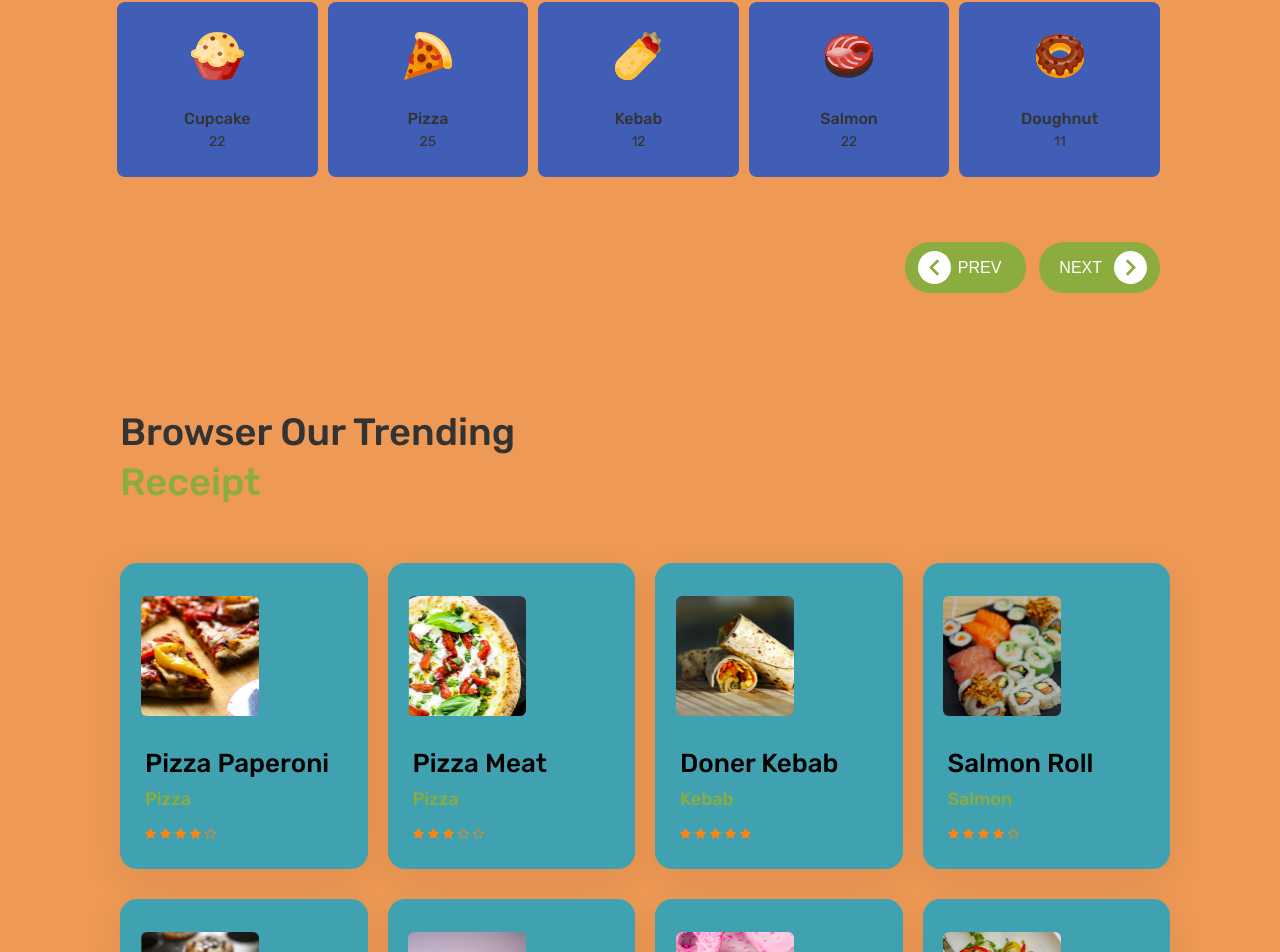
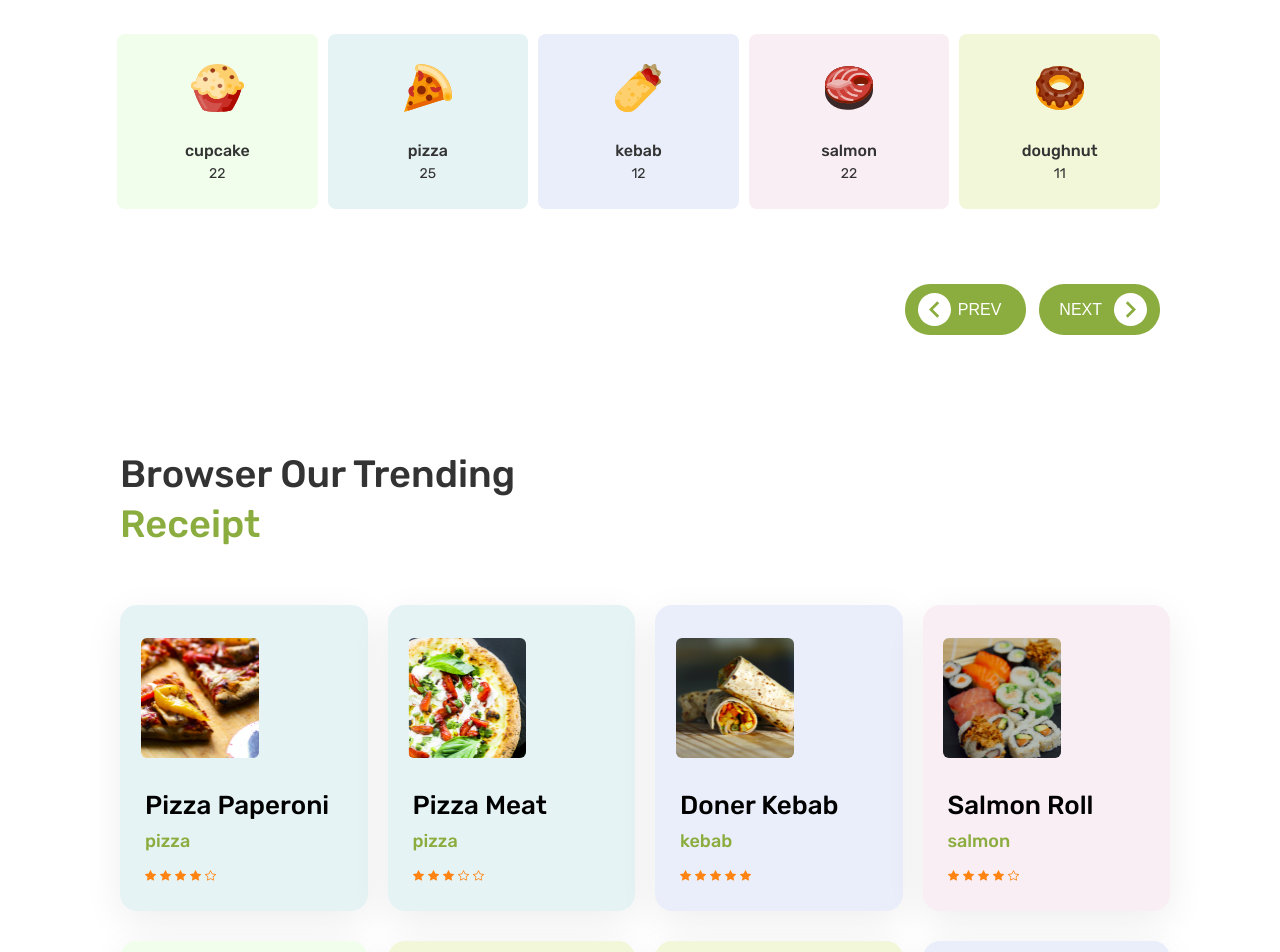
Before and after one commit to tian-1800/semele, a React (Create React App) app: page / in a window 1280 px wide. Shown: the part 704-1656 px from the top of the page. Built offline with nearby package versions, Linux system fonts and the light colour scheme.

Commit message:
desktop landing doooonee

```diff
--- a/src/App.css
+++ b/src/App.css
@@ -6,7 +6,6 @@
 
 body {
   font-family: "Rubik", sans-serif;
-  background-color: #e95;
 }
 
 a {
@@ -29,6 +28,7 @@ footer {
   color: #fff;
   display: flex;
   align-items: center;
+  cursor: pointer;
 }
 .btn__masuk {
   justify-content: center;
@@ -154,6 +154,7 @@ footer {
   font-weight: 500;
   line-height: 3.125rem;
   color: #333333;
+  margin-bottom: 2.61125rem;
 }
 .category__title-green {
   color: #8bac3e;
@@ -162,7 +163,7 @@ footer {
   display: flex;
   gap: 0.625rem;
   height: 13.4375rem;
-  align-items: center;
+  align-items: flex-start;
   padding: 0.625rem 0;
   margin-bottom: 2.8125rem;
 }
@@ -173,7 +174,10 @@ footer {
   height: 10.9375rem;
   padding: 1.875rem 0;
   border-radius: 0.5rem;
-  background-color: #405eb6;
+  transition: all 0.2s ease-in-out;
+}
+.category__item:hover {
+  height: 14.375rem;
 }
 .category__item-icon {
   height: 3rem;
@@ -223,14 +227,14 @@ footer {
 .trending__container {
   display: grid;
   grid-template-columns: repeat(4, 1fr);
-  grid-template-rows: repeat(2, 19.125rem);
+  grid-template-rows: repeat(2, auto);
   gap: 1.875rem 1.25rem;
   margin-bottom: 4.25rem;
 }
 .trending__item {
-  background-color: #40a2b1;
   border-radius: 1.0625rem;
   box-shadow: 0px 11px 39px rgba(0, 0, 0, 0.07);
+  padding-bottom: 1.875rem;
 }
 .trending__item-img {
   width: 7.384375rem;
@@ -265,6 +269,26 @@ footer {
   display: flex;
   align-items: center;
   justify-content: center;
+}
+
+.cupcake {
+  background-color: #f0feeb;
+}
+
+.pizza {
+  background-color: #e6f3f5;
+}
+
+.kebab {
+  background-color: #eaeefa;
+}
+
+.doughnut {
+  background-color: #f3f7d9;
+}
+
+.salmon {
+  background-color: #f9eef3;
 }
 
 .bottom-nav {
@@ -340,6 +364,7 @@ footer {
 .bottom-nav__form-input {
   line-height: 1.5rem;
   width: 8rem;
+  border: none;
 }
 .bottom-nav__form-btn {
   position: absolute;
--- a/src/components/Category.jsx
+++ b/src/components/Category.jsx
@@ -8,11 +8,11 @@ import salmon from "../icons/salmon.svg";
 
 const Category = () => {
   const categories = [
-    { name: "Cupcake", img: cupcake, items: 22 },
-    { name: "Pizza", img: pizza, items: 25 },
-    { name: "Kebab", img: kebab, items: 12 },
-    { name: "Salmon", img: salmon, items: 22 },
-    { name: "Doughnut", img: doughnut, items: 11 },
+    { name: "cupcake", img: cupcake, items: 22 },
+    { name: "pizza", img: pizza, items: 25 },
+    { name: "kebab", img: kebab, items: 12 },
+    { name: "salmon", img: salmon, items: 22 },
+    { name: "doughnut", img: doughnut, items: 11 },
   ];
 
   return (
@@ -25,7 +25,7 @@ const Category = () => {
         {categories.map((category) => {
           const { name, img, items } = category;
           return (
-            <div className="category__item">
+            <div className={`category__item ${name}`}>
               <img src={img} alt="" className="category__item-icon" />
               <p className="category__item-name">{name}</p>
               <p className="category__item-items">{items}</p>
--- a/src/components/Trending.jsx
+++ b/src/components/Trending.jsx
@@ -12,24 +12,24 @@ import salmonRoll from "../img/salmon-roll.png";
 
 const Trending = () => {
   const receipt = [
-    { img: pizzaPaperoni, name: "Pizza Paperoni", category: "Pizza", stars: 4 },
-    { img: pizzaMeat, name: "Pizza Meat", category: "Pizza", stars: 3 },
-    { img: donerKebab, name: "Doner Kebab", category: "Kebab", stars: 5 },
-    { img: salmonRoll, name: "Salmon Roll", category: "Salmon", stars: 4 },
-    { img: cupcakeChoco, name: "Cupcake Choco", category: "Cupcake", stars: 4 },
+    { img: pizzaPaperoni, name: "Pizza Paperoni", category: "pizza", stars: 4 },
+    { img: pizzaMeat, name: "Pizza Meat", category: "pizza", stars: 3 },
+    { img: donerKebab, name: "Doner Kebab", category: "kebab", stars: 5 },
+    { img: salmonRoll, name: "Salmon Roll", category: "salmon", stars: 4 },
+    { img: cupcakeChoco, name: "Cupcake Choco", category: "cupcake", stars: 4 },
     {
       img: doughnutMilk,
       name: "Doughnut Milk",
-      category: "Doughnut",
+      category: "doughnut",
       stars: 5,
     },
     {
       img: doughnutUnicorn,
       name: "Doughnut Unicorn",
-      category: "Doughnut",
+      category: "doughnut",
       stars: 4,
     },
-    { img: kathiKebab, name: "Kathi Kebab", category: "Kebab", stars: 4 },
+    { img: kathiKebab, name: "Kathi Kebab", category: "kebab", stars: 4 },
   ];
 
   return (
@@ -42,7 +42,7 @@ const Trending = () => {
         {receipt.map((item) => {
           const { img, name, category, stars } = item;
           return (
-            <div className="trending__item">
+            <div className={`trending__item ${category}`}>
               <img src={img} alt={name} className="trending__item-img" />
               <div className="trending__item-detail">
                 <p className="trending__item-name">{name}</p>
--- a/src/scss/App.scss
+++ b/src/scss/App.scss
@@ -2,6 +2,5 @@
 @import "_global";
 @import "_navbar";
 @import "_hero";
-@import "_category";
-@import "_trending";
+@import "_category-trending";
 @import "_bottom-nav";
--- a/src/scss/__bottom-nav.scss
+++ b/src/scss/__bottom-nav.scss
@@ -81,6 +81,7 @@
     &-input {
       line-height: 1.5rem;
       width: 8rem;
+      border: none;
     }
 
     &-btn {
--- /dev/null
+++ b/src/scss/__category-trending.scss
@@ -0,0 +1,166 @@
+.category {
+  padding: 4.01375rem 7.5rem 3.125rem 7.3125rem;
+
+  &__title {
+    font-size: 2.375rem;
+    font-weight: 500;
+    line-height: 3.125rem;
+    color: $text-dark;
+    margin-bottom: 2.61125rem;
+
+    &-green {
+      color: $primary-green;
+    }
+  }
+
+  &__container {
+    display: flex;
+    gap: 0.625rem;
+    height: 13.4375rem;
+    align-items: flex-start;
+    padding: 0.625rem 0;
+    margin-bottom: 2.8125rem;
+  }
+
+  &__item {
+    text-align: center;
+    color: $text-dark;
+    flex: 1;
+    height: 10.9375rem;
+    padding: 1.875rem 0;
+    border-radius: 0.5rem;
+    transition: all 0.2s ease-in-out;
+
+    &:hover {
+      height: 14.375rem;
+    }
+
+    &-icon {
+      height: 3rem;
+    }
+
+    &-name {
+      line-height: 1.375rem;
+      font-weight: 500;
+      margin: 1.5rem 0 0.25rem;
+    }
+
+    &-items {
+      font-size: 0.875rem;
+      line-height: 1rem;
+    }
+  }
+
+  &__btn-container {
+    display: flex;
+    gap: 0.8125rem;
+    width: 100%;
+    justify-content: flex-end;
+  }
+
+  &__next-btn {
+    font-weight: 500;
+    font-size: 1rem;
+    line-height: 1.1875rem;
+    border-radius: 1.5625rem;
+    padding: 0.5625rem 0.8125rem;
+    border: none;
+    display: flex;
+    // gap: 0.75rem;
+  }
+
+  &__btn-text {
+    margin-left: 0.4375rem;
+    margin-right: 0.75rem;
+  }
+}
+
+.trending {
+  padding: 4.01375rem 6.875rem 3.125rem 7.5rem;
+
+  &__title {
+    font-size: 2.375rem;
+    font-weight: 500;
+    line-height: 3.125rem;
+    color: $text-dark;
+    margin-bottom: 3.48625rem;
+
+    &-green {
+      color: $primary-green;
+    }
+  }
+
+  &__container {
+    display: grid;
+    grid-template-columns: repeat(4, 1fr);
+    grid-template-rows: repeat(2, auto);
+    gap: 1.875rem 1.25rem;
+    margin-bottom: 4.25rem;
+  }
+
+  &__item {
+    border-radius: 1.0625rem;
+    box-shadow: 0px 11px 39px rgba(0, 0, 0, 0.07);
+    padding-bottom: 1.875rem;
+
+    &-img {
+      width: 7.384375rem;
+      height: 7.5rem;
+      margin: 2.0625rem 0 1.1875rem 1.2925rem;
+      border-radius: 0.375rem;
+      //   margin: 0.3125rem;
+    }
+
+    &-detail {
+      margin-left: 1.5625rem;
+    }
+
+    &-name {
+      font-size: 1.625rem;
+      font-weight: 500;
+      line-height: 3.125rem;
+      color: #000;
+    }
+
+    &-category {
+      color: $primary-green;
+      font-size: 1.125rem;
+      font-weight: 500;
+      line-height: 1.333125rem;
+      margin-bottom: 1.125rem;
+    }
+  }
+
+  &__btn {
+    margin: auto;
+    font-size: 1rem;
+    line-height: 1.1875rem;
+    font-weight: 500;
+    width: 9.375rem;
+    height: 3.125rem;
+    border-radius: 1.5625rem;
+    display: flex;
+    align-items: center;
+    justify-content: center;
+  }
+}
+
+.cupcake {
+  background-color: $bg-cupcake;
+}
+
+.pizza {
+  background-color: $bg-pizza;
+}
+
+.kebab {
+  background-color: $bg-kebab;
+}
+
+.doughnut {
+  background-color: $bg-doughnut;
+}
+
+.salmon {
+  background-color: $bg-salmon;
+}
--- a/src/scss/__category.scss
+++ /dev/null
@@ -1,71 +0,0 @@
-.category {
-  padding: 4.01375rem 7.5rem 3.125rem 7.3125rem;
-
-  &__title {
-    font-size: 2.375rem;
-    font-weight: 500;
-    line-height: 3.125rem;
-    color: $text-dark;
-
-    &-green {
-      color: $primary-green;
-    }
-  }
-
-  &__container {
-    display: flex;
-    gap: 0.625rem;
-    height: 13.4375rem;
-    align-items: center;
-    padding: 0.625rem 0;
-    margin-bottom: 2.8125rem;
-  }
-
-  &__item {
-    text-align: center;
-    color: $text-dark;
-    flex: 1;
-    height: 10.9375rem;
-    padding: 1.875rem 0;
-    border-radius: 0.5rem;
-    background-color: $darker-blue;
-
-    &-icon {
-      height: 3rem;
-    }
-
-    &-name {
-      line-height: 1.375rem;
-      font-weight: 500;
-      margin: 1.5rem 0 0.25rem;
-    }
-
-    &-items {
-      font-size: 0.875rem;
-      line-height: 1rem;
-    }
-  }
-
-  &__btn-container {
-    display: flex;
-    gap: 0.8125rem;
-    width: 100%;
-    justify-content: flex-end;
-  }
-
-  &__next-btn {
-    font-weight: 500;
-    font-size: 1rem;
-    line-height: 1.1875rem;
-    border-radius: 1.5625rem;
-    padding: 0.5625rem 0.8125rem;
-    border: none;
-    display: flex;
-    // gap: 0.75rem;
-  }
-
-  &__btn-text {
-    margin-left: 0.4375rem;
-    margin-right: 0.75rem;
-  }
-}
--- a/src/scss/__global.scss
+++ b/src/scss/__global.scss
@@ -6,7 +6,7 @@
 
 body {
   font-family: "Rubik", sans-serif;
-  background-color: #e95;
+  // background-color: #e95;
 }
 
 a {
@@ -29,6 +29,7 @@ footer {
   color: $text-button;
   display: flex;
   align-items: center;
+  cursor: pointer;
 
   &__masuk {
     @extend .btn;
--- a/src/scss/__trending.scss
+++ /dev/null
@@ -1,69 +0,0 @@
-.trending {
-  padding: 4.01375rem 6.875rem 3.125rem 7.5rem;
-
-  &__title {
-    font-size: 2.375rem;
-    font-weight: 500;
-    line-height: 3.125rem;
-    color: $text-dark;
-    margin-bottom: 3.48625rem;
-
-    &-green {
-      color: $primary-green;
-    }
-  }
-
-  &__container {
-    display: grid;
-    grid-template-columns: repeat(4, 1fr);
-    grid-template-rows: repeat(2, 19.125rem);
-    gap: 1.875rem 1.25rem;
-    margin-bottom: 4.25rem;
-  }
-
-  &__item {
-    background-color: $lighter-blue;
-    border-radius: 1.0625rem;
-    box-shadow: 0px 11px 39px rgba(0, 0, 0, 0.07);
-
-    &-img {
-      width: 7.384375rem;
-      height: 7.5rem;
-      margin: 2.0625rem 0 1.1875rem 1.2925rem;
-      border-radius: 0.375rem;
-      //   margin: 0.3125rem;
-    }
-
-    &-detail {
-      margin-left: 1.5625rem;
-    }
-
-    &-name {
-      font-size: 1.625rem;
-      font-weight: 500;
-      line-height: 3.125rem;
-      color: #000;
-    }
-
-    &-category {
-      color: $primary-green;
-      font-size: 1.125rem;
-      font-weight: 500;
-      line-height: 1.333125rem;
-      margin-bottom: 1.125rem;
-    }
-  }
-
-  &__btn {
-    margin: auto;
-    font-size: 1rem;
-    line-height: 1.1875rem;
-    font-weight: 500;
-    width: 9.375rem;
-    height: 3.125rem;
-    border-radius: 1.5625rem;
-    display: flex;
-    align-items: center;
-    justify-content: center;
-  }
-}
```
Also changed, not shown: 1 other file (tests, documents, lock files or other folders).
